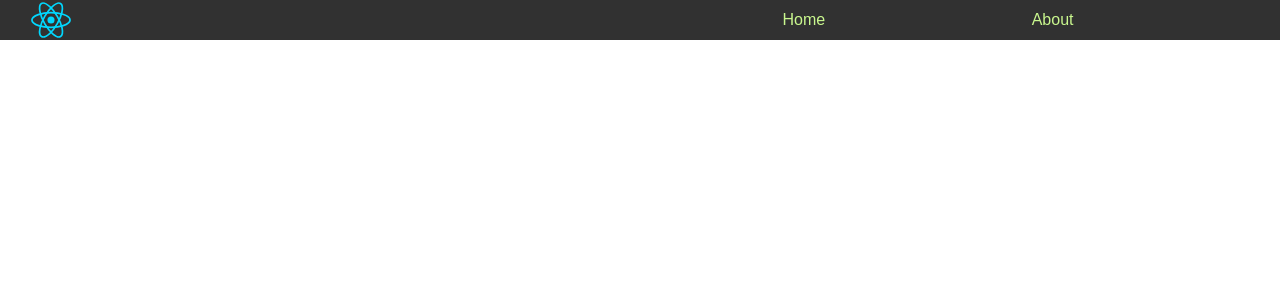
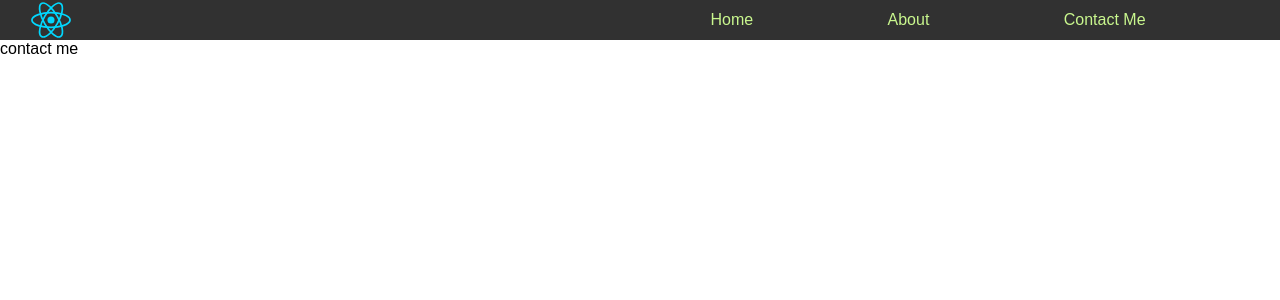
Before and after one commit to arshiaKalkho/silver-octo-reactFront, a React (Create React App) app: page /contactMe in a window 1280 px wide. Before the commit this address had no page. Shown: the top 300 px of the page. Built offline with nearby package versions, Linux system fonts and the light colour scheme; a web font is replaced by a local one.

Commit message:
added another nav icon in navbar, added contact me page

```diff
--- a/src/App.js
+++ b/src/App.js
@@ -2,6 +2,7 @@ import './index.css';
 import Nav from "./nav.js";
 import Main from "./main.js";
 import About from "./about.js";
+import ContactMe from './contactMe';
 import {BrowserRouter as Router, Routes, Route} from "react-router-dom";
 
 function App() {
@@ -12,6 +13,7 @@ function App() {
           <Routes>
             <Route path="/" element={<Main/>}/>
             <Route path="/About" element={<About/>}/>
+            <Route path="/contactMe" element={<ContactMe/>}/>
           </Routes>
       </Router>
 
--- /dev/null
+++ b/src/contactMe.js
@@ -0,0 +1,11 @@
+import React from 'react'
+
+function contactMe() {
+    return (
+        <div>
+            contact me
+        </div>
+    )
+}
+
+export default contactMe
--- a/src/main.js
+++ b/src/main.js
@@ -8,9 +8,9 @@ export default class main extends Component {
 
     render() {
         return (
-            <>
-                this is main
-            </>
+            <div className="main">
+
+            </div>
         )
     }
 }
--- a/src/nav.js
+++ b/src/nav.js
@@ -11,6 +11,7 @@ function nav() {
             <div className="nav-right">
                 <Link to="/" className="nav-links">Home</Link>
                 <Link to="/About" className="nav-links">About</Link>
+                <Link to="/contactMe" className="nav-links">Contact Me</Link>
             </div>
         </div>
     )
```
Also changed, not shown: 1 other file (tests, documents, lock files or other folders).
